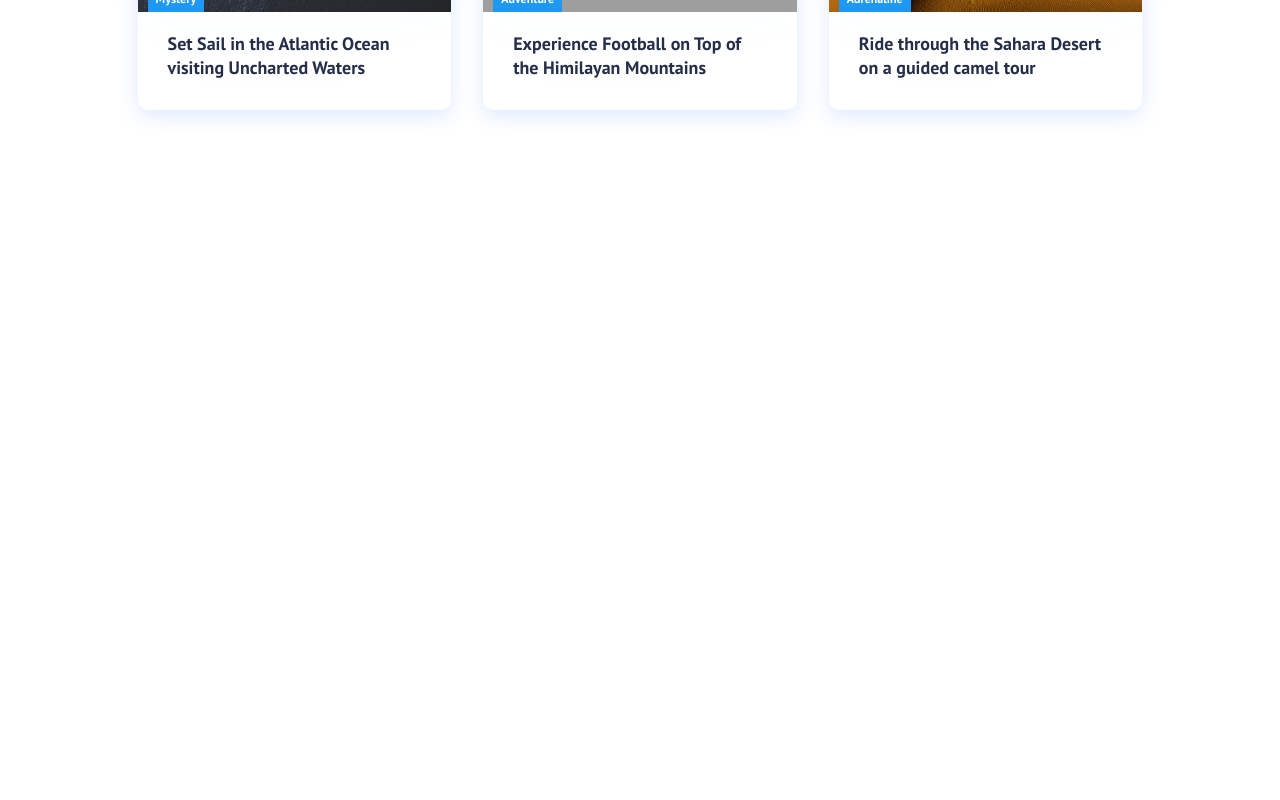
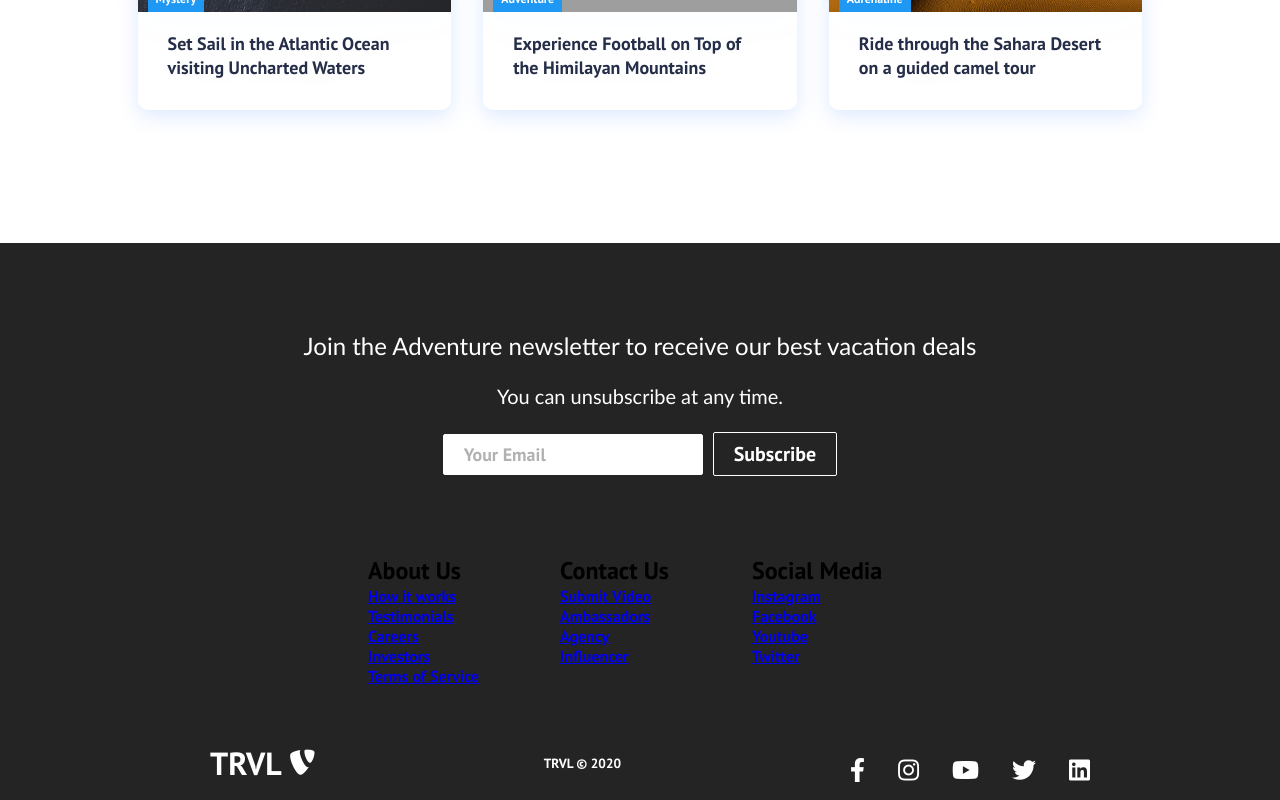
Before and after one commit to amasdeogratias/fixnet_website, a React (Create React App) app: page / in a window 1280 px wide. Shown: the part 1682-2482 px from the top of the page. Before the commit the page ends 1925 px from the top, so only its background shows below. Built offline with nearby package versions, Linux system fonts and the light colour scheme; grey boxes are pictures that could not be loaded.

Commit message:
added footer

```diff
--- /dev/null
+++ b/src/components/Footer.css
@@ -0,0 +1,161 @@
+.footer-container {
+    background-color: #242424;
+    padding: 4rem 2rem 0;
+    display: flex;
+    flex-direction: column;
+    justify-content: center;
+    align-items: center;
+}
+
+.footer-subscription {
+    display: flex;
+    flex-direction: column;
+    justify-content: center;
+    align-items: center;
+    text-align: center;
+    margin-bottom: 24px;
+    padding: 24px;
+    color: #fff;
+}
+
+.footer-subscription > p {
+    font-family: 'Trebuchet MS', 'Lucida Sans Unicode', 'Lucida Grande', 'Lucida Sans', Arial, sans-serif;
+}
+
+.footer-subscription-heading {
+    margin-bottom: 24px;
+    font-size: 24px;
+  }
+
+  .footer-subscription-text {
+    margin-bottom: 24px;
+    font-size: 20px;
+  }
+
+.footer-input {
+    padding: 8px 20px;
+    border-radius: 2px;
+    margin-right: 10px;
+    outline: none;
+    border: none;
+    font-size: 18px;
+    margin-bottom: 16px;
+    border: 1px solid #fff;
+}
+
+.footer-links {
+    width: 100px;
+    max-width: 1000px;
+    display: flex;
+    justify-content: center;
+}
+
+.footer-link-wrapper {
+    display: flex;
+}
+
+.footer-links-items {
+    display: flex;
+    flex-direction: column;
+    align-items: flex-start;
+    margin: 16px;
+    text-align: left;
+    width: 160px;
+    box-sizing: border-box;
+}
+
+.footer-link-items h2 {
+    margin-bottom: 16px;
+  }
+
+  .footer-link-items > h2 {
+    color: #fff;
+  }
+
+  .footer-link-items a {
+    color: #fff;
+    text-decoration: none;
+    margin-bottom: 0.5rem;
+  }
+
+  .footer-link-items a:hover {
+    color: #e9e9e9;
+    transition: 0.3s ease-out;
+  }
+
+  .footer-email-form h2 {
+    margin-bottom: 2rem;
+  }
+
+  .footer-input::placeholder {
+    color: #b1b1b1;
+  }
+
+  /* Social Icons */
+  .social-icon-link {
+    color: #fff;
+    font-size: 24px;
+  }
+
+  .social-media {
+    max-width: 1000px;
+    width: 100%;
+  }
+
+  .social-media-wrap {
+    display: flex;
+    justify-content: space-between;
+    align-items: center;
+    width: 90%;
+    max-width: 1000px;
+    margin: 40px auto 0 auto;
+  }
+
+  .social-icons {
+    display: flex;
+    justify-content: space-between;
+    align-items: center;
+    width: 240px;
+  }
+
+  .social-logo {
+    color: #fff;
+    justify-self: start;
+    margin-left: 20px;
+    cursor: pointer;
+    text-decoration: none;
+    font-size: 2rem;
+    display: flex;
+    align-items: center;
+    margin-bottom: 16px;
+  }
+
+  .website-rights {
+    color: #fff;
+    margin-bottom: 16px;
+  }
+
+  @media screen and (max-width: 820px) {
+    .footer-links {
+      padding-top: 2rem;
+    }
+
+    .footer-input {
+      width: 100%;
+    }
+
+    .btn {
+      width: 100%;
+    }
+
+    .footer-link-wrapper {
+      flex-direction: column;
+    }
+
+    .social-media-wrap {
+      flex-direction: column;
+    }
+  }
+
+  @media screen and (max-width: 768px) {
+  }
--- /dev/null
+++ b/src/components/Footer.js
@@ -0,0 +1,111 @@
+import React from 'react'
+import './Footer.css';
+import Button  from './Button';
+import { Link } from 'react-router-dom'
+
+function Footer() {
+  return (
+    <div className='footer-container'>
+        <section className='footer-subscription'>
+            <p className='footer-subscription-heading'>
+                Join the Adventure newsletter to receive our best vacation deals
+            </p>
+            <p className='footer-subscription-text'>
+                You can unsubscribe at any time.
+            </p>
+            <div className='input-areas'>
+                <form>
+                    <input
+                        className='footer-input'
+                        name='email'
+                        type='email'
+                        placeholder='Your Email'
+                    />
+                <Button buttonStyle='btn--outline'>Subscribe</Button>
+                </form>
+            </div>
+        </section>
+        <div className="footer-links">
+            <div className="footer-link-wrapper">
+                <div className="footer-links-items">
+                    <h2>About Us</h2>
+                    <Link to='/sign-up'>How it works</Link>
+                    <Link to='/'>Testimonials</Link>
+                    <Link to='/'>Careers</Link>
+                    <Link to='/'>Investors</Link>
+                    <Link to='/'>Terms of Service</Link>
+                </div>
+                <div className="footer-links-items">
+                    <h2>Contact Us</h2>
+                    <Link to='/'>Submit Video</Link>
+                    <Link to='/'>Ambassadors</Link>
+                    <Link to='/'>Agency</Link>
+                    <Link to='/'>Influencer</Link>
+                </div>
+                <div className="footer-links-items">
+                    <h2>Social Media</h2>
+                    <Link to='/'>Instagram</Link>
+                    <Link to='/'>Facebook</Link>
+                    <Link to='/'>Youtube</Link>
+                    <Link to='/'>Twitter</Link>
+                </div>
+            </div>
+        </div>
+        <section class='social-media'>
+            <div class='social-media-wrap'>
+                <div class='footer-logo'>
+                    <Link to='/' className='social-logo'>
+                    TRVL
+                    <i class='fab fa-typo3' />
+                    </Link>
+                </div>
+                <small class='website-rights'>TRVL © 2020</small>
+                <div class='social-icons'>
+                    <Link
+                        class='social-icon-link facebook'
+                        to='/'
+                        target='_blank'
+                        aria-label='Facebook'
+                    >
+                        <i class='fab fa-facebook-f' />
+                    </Link>
+                    <Link
+                        class='social-icon-link instagram'
+                        to='/'
+                        target='_blank'
+                        aria-label='Instagram'
+                    >
+                        <i class='fab fa-instagram' />
+                    </Link>
+                    <Link
+                        class='social-icon-link youtube'
+                        to='/'
+                        target='_blank'
+                        aria-label='Youtube'
+                    >
+                        <i class='fab fa-youtube' />
+                    </Link>
+                    <Link
+                        class='social-icon-link twitter'
+                        to='/'
+                        target='_blank'
+                        aria-label='Twitter'
+                    >
+                        <i class='fab fa-twitter' />
+                    </Link>
+                    <Link
+                        class='social-icon-link twitter'
+                        to='/'
+                        target='_blank'
+                        aria-label='LinkedIn'
+                    >
+                        <i class='fab fa-linkedin' />
+                    </Link>
+                </div>
+            </div>
+        </section>
+    </div>
+  )
+}
+
+export default Footer
--- a/src/components/pages/Home.js
+++ b/src/components/pages/Home.js
@@ -2,12 +2,14 @@
 import '../../App.css';
 import Body from '../Body'
 import Cards from '../Cards'
+import Footer from '../Footer'
 
 function Home() {
   return (
     <>
       <Body/>
       <Cards />
+      <Footer />
     </>
   )
 }
```
